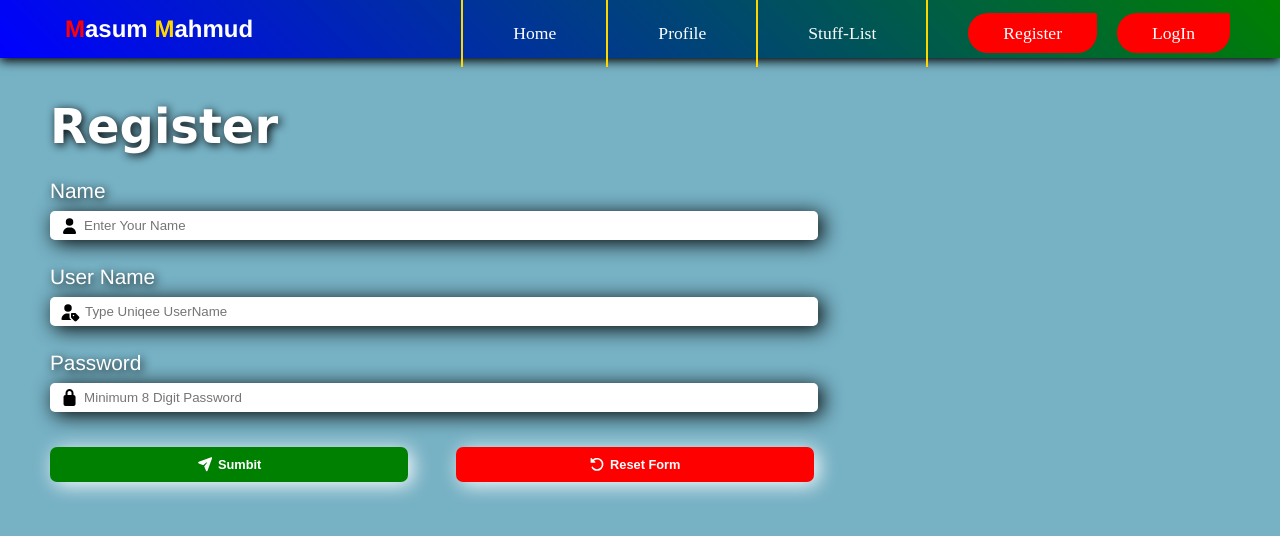
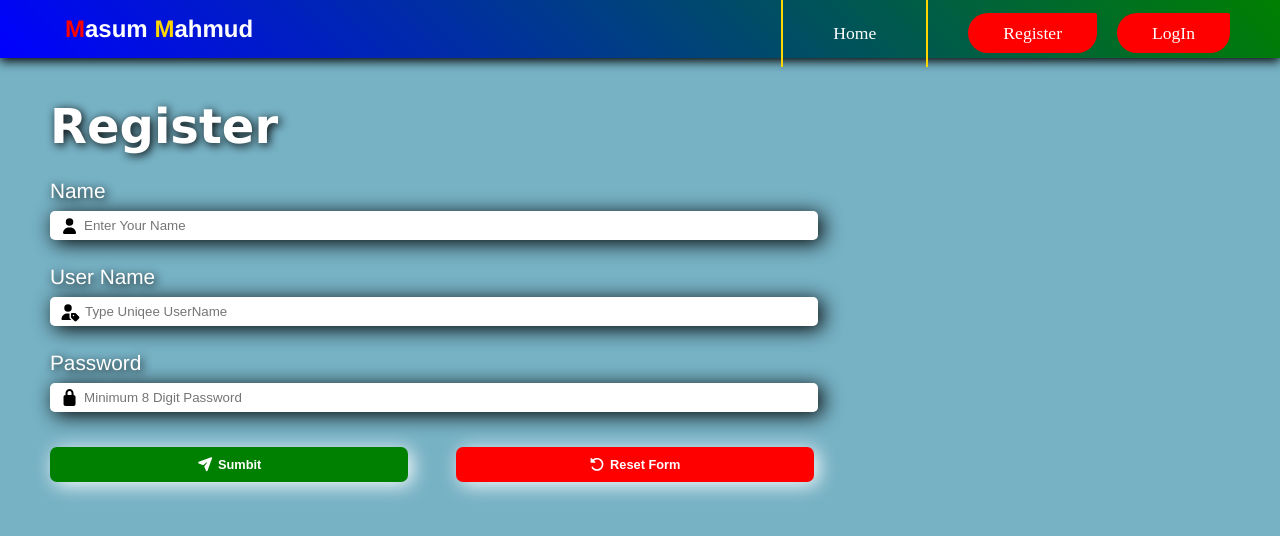
Before and after one commit to masummahmud5000/Practice, a React (Vite) app in the folder rj/: page /register in a window 1280 px wide. Shown: the top 536 px of the page. Built offline with nearby package versions, Linux system fonts and the light colour scheme.

Commit message:
latest-2

```diff
--- a/rj/src/components/Login/Login.jsx
+++ b/rj/src/components/Login/Login.jsx
@@ -8,6 +8,7 @@ const Login = () => {
 
     const [userName, setUserName] = useState('');
     const [password, setPassword] = useState('');
+    const [notFound, setNotFound] = useState('');
 
     const login = async(e) => {
         e.preventDefault();
@@ -23,10 +24,14 @@ const Login = () => {
             localStorage.setItem('refresh_token', res.data.refresh_token);
             setUserName('');
             setPassword('');
-            console.log('Login Successfull!')
+            // console.log('Login Successfull!')
             // console.log(
+            window.location.href='/contact'
+            setNotFound('');
         }catch(err){
-            console.log(err)
+            if (err.status === 404){
+                setNotFound('User Not Found!');
+            }
         }
 
     }
@@ -40,6 +45,7 @@ const Login = () => {
                 <div>
                     <FontAwesomeIcon icon={faUserTag}/>
                     <input value={userName} type="text" placeholder='Your UserName' required onChange={(e) => setUserName(e.target.value)}/>
+                    <p className='error'>{notFound}</p>
                 </div>
                 <label>Password</label>
                 <div>
--- a/rj/src/components/Navber/Navber.jsx
+++ b/rj/src/components/Navber/Navber.jsx
@@ -1,20 +1,43 @@
+import { useEffect, useState } from 'react';
 import './Navber.css';
 import { Outlet, Link } from 'react-router-dom';
 
 const Navber = () => {
 
+    const [visible, setVisible] = useState(false);
+    // const [border, setBorder] = useState(null);
+
     const reload = () => {
         window.location.reload();
     }
+
+    const borderCon = {
+        borderRight: '2px solid gold',
+    }
+
+    useEffect(() => {
+        const refreshToken = localStorage.getItem('refresh_token');
+        // console.log(refreshToken)
+
+        if (refreshToken === null){
+            // console.log('The token is null')
+            setVisible(false);
+        }else{
+            // console.log('The is token is not a null')
+            setVisible(true);
+        }
+
+    }, [])
+
 
     return(
         <div>
             <nav>
                 <h1 onClick={reload} className='logo'><span className='first'>M</span>asum <span className='last'>M</span>ahmud</h1>
                 <ul className='linkBox'>
-                    <Link to='/' className='linkHome'>Home</Link>
-                    <Link to='/contact' className='linkContact'>Profile</Link>
-                    <Link to='/staff' className='linkStuff'>Stuff-List</Link>
+                    <Link to='/' style={visible ? null : borderCon} className='linkHome'>Home</Link>
+                    { visible && <Link to='/contact' className='linkContact'>Profile</Link>}
+                    { visible && <Link to='/staff' className='linkStuff'>Stuff-List</Link>}
                     <Link to='/register' className='linkRegister'>Register</Link>
                     <Link to='/login' className='linkLogin'>LogIn</Link>
                 </ul>
--- a/rj/src/components/Register/Register.jsx
+++ b/rj/src/components/Register/Register.jsx
@@ -20,6 +20,10 @@ const Register = () => {
             username: userName,
             password: password
         };
+        const loginData = {
+            username: userName,
+            password: password
+        };
 
         try{
             // console.log(dataSet)
@@ -29,7 +33,15 @@ const Register = () => {
             setUserName('');
             setPassword('');
             setCreatedError('');
-            window.location.href='/login';
+            // window.location.href='/login';
+            try{
+                const res = await axios.post('http://127.0.0.1:8000/token/', loginData);
+                localStorage.setItem('access_token', res.data.access_token);
+                localStorage.setItem('refresh_token', res.data.refresh_token);
+                window.location.href='/contact'
+            }catch(err){
+                console.log(err)
+            }
         } catch(error){
             if (error.response.status === 406){
                 setCreatedError('UserName Alredy Created');
```
